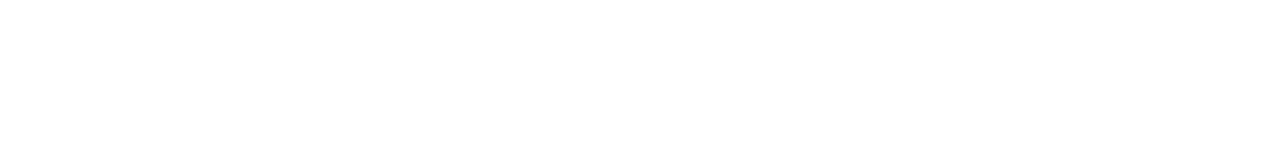
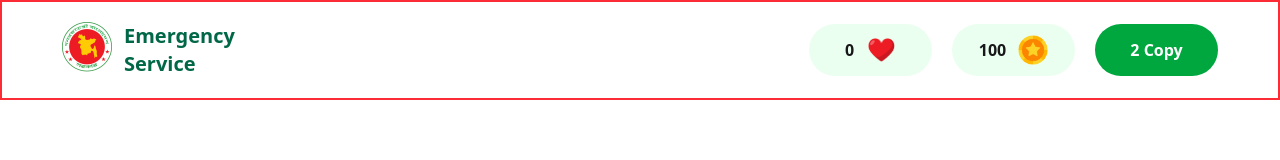
Before and after one commit to noruzzaman-rahat/Web-Emergency-Hotline-services, a plain HTML site: page index.html in a window 1280 px wide. Drawn offline with nearby package versions, Linux system fonts and the light colour scheme.

Commit message:
create navbar

```diff
--- a/index.html
+++ b/index.html
@@ -4,8 +4,35 @@
     <meta charset="UTF-8">
     <meta name="viewport" content="width=device-width, initial-scale=1.0">
     <title>Hotline Services</title>
+     <!--daisy ui cdn-->
+    <link href="https://cdn.jsdelivr.net/npm/daisyui@5" rel="stylesheet" type="text/css" />
+    <!--tailwind cdn-->
+     <script src="https://cdn.jsdelivr.net/npm/@tailwindcss/browser@4">
+     </script>
+     <!--font awsome-->
+     <link rel="stylesheet" href="https://cdnjs.cloudflare.com/ajax/libs/font-awesome/7.0.0/css/all.min.css" integrity="sha512-DxV+EoADOkOygM4IR9yXP8Sb2qwgidEmeqAEmDKIOfPRQZOWbXCzLC6vjbZyy0vPisbH2SyW27+ddLVCN+OMzQ==" crossorigin="anonymous" referrerpolicy="no-referrer" />
+     <!--google font-->
+     <link href="https://fonts.googleapis.com/css2?family=Inter:ital,opsz,wght@0,14..32,100..900;1,14..32,100..900&display=swap" rel="stylesheet">
 </head>
 <body>
-
+    <section>
+        <nav class="border-2 border-red-500 flex justify-between items-center w-full mx-auto h-[100px]">
+            <div class=" flex ml-[60px]">
+                <img src="./assets/logo.png" class="w-[50px] h-[50px]" alt="">
+                <h1 class="font-extrabold text-xl text-[#006747] ml-3">Emergency<br> Service</h1>
+            </div>
+            <div class="flex gap-5 mr-[60px]">
+                <div class="">
+                    <button class=" flex gap-3 w-[123px] h-[52px] justify-center items-center bg-[#41ff6b1a] rounded-[50px] font-bold text-[16px]">0 <img src="./assets/heart.png" class="w-[30px] h-[30px]" alt=""></button>
+                </div>
+                <div class="">
+                    <button class=" flex gap-3 w-[123px] h-[52px] justify-center items-center bg-[#41ff6b1a] rounded-[50px] font-bold text-[16px]">100 <img src="./assets/coin.png" class="w-[30px] h-[30px]" alt=""></button>
+                </div>
+                <div class="">
+                    <button class=" flex gap-3 w-[123px] h-[52px] justify-center items-center bg-[#00a63e] text-white text-[16px] font-inter font-bold rounded-[50px]">2 Copy</button>
+                </div>
+            </div>
+        </nav>
+    </section>
 </body>
 </html>
--- /dev/null
+++ b/tailwind.config.js
@@ -0,0 +1,12 @@
+/** @type {import('tailwindcss').Config} */
+module.exports = {
+  content: ["./index.html", "./src/**/*.{js,ts,jsx,tsx}"],
+  theme: {
+    extend: {
+      fontFamily: {
+        inter: ["Inter", "sans-serif"],
+      },
+    },
+  },
+  plugins: [],
+};
```
